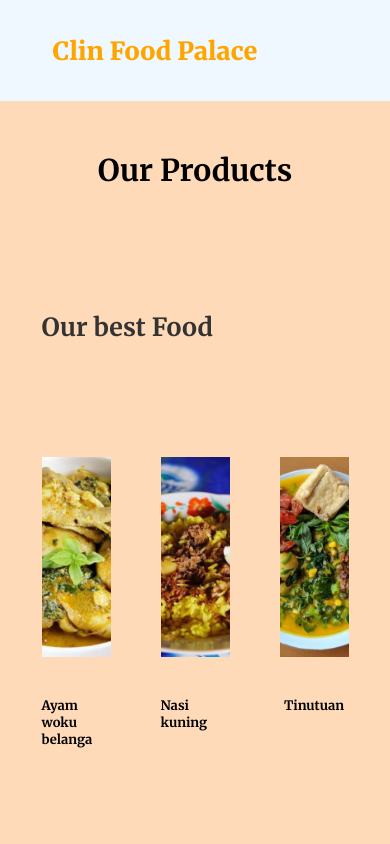
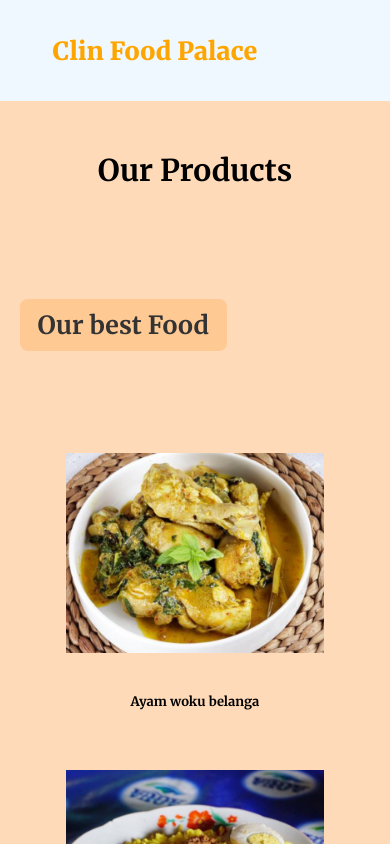
Before and after one commit to venalukstudent/finalfrontend, a React (Create React App) app: page /products in a window 390 px wide. Shown: the top 844 px of the page. Built offline with nearby package versions, Linux system fonts and the light colour scheme; the HTML template or start-up script is replaced by a standard one.

Commit message:
adding background teks on product

```diff
--- a/src/components/Product/Products.css
+++ b/src/components/Product/Products.css
@@ -111,3 +111,41 @@ h3:hover {
   color: #ff8c00;
   transform: scale(1.05);
 }
+
+h3 {
+  background-color: rgba(255, 128, 0, 0.2);
+  padding: 10px 20px;
+  border-radius: 8px;
+  color: #333;
+  font-size: 1.5rem;
+  font-weight: bold;
+  margin-bottom: 2rem;
+  text-align: center;
+  transition: background-color 0.3s ease, color 0.3s ease;
+}
+
+h3:hover {
+  background-color: #ff8000;
+  color: #fff;
+}
+
+.products {
+  display: flex;
+  flex-wrap: wrap;
+  justify-content: space-around;
+  gap: 20px;
+  margin-bottom: 3rem;
+}
+
+.product-card img {
+  width: 100%;
+  height: auto;
+  object-fit: cover;
+}
+
+@media screen and (max-width: 768px) {
+  h3 {
+    font-size: 1.2rem;
+    padding: 8px 16px;
+  }
+}
```
